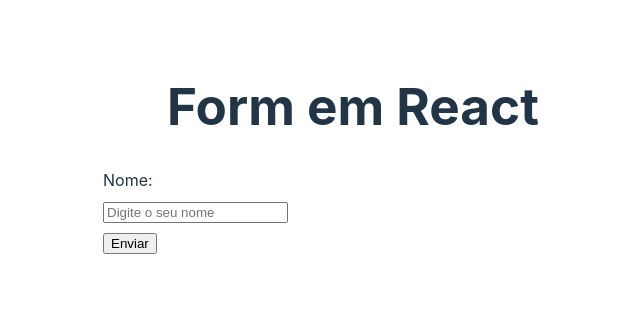
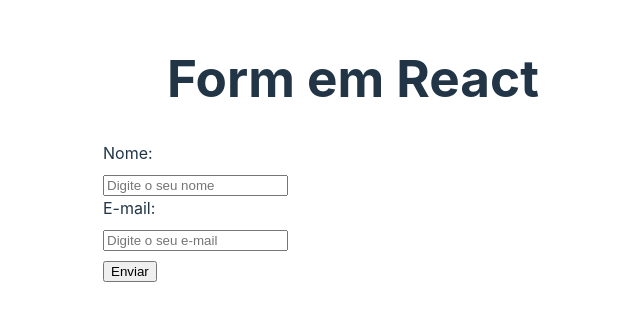
Before and after one commit to phelipeguimaraes/front-end, a React (Vite) app in the folder 3_React/5_FORM_REACT/form/: page / in a window 1280 px wide. Shown: the part 251-572 px from the top of the page, without its empty margins (287-927 px from the left). Built offline with nearby package versions, Linux system fonts and the light colour scheme.

Commit message:
Label envolvendo o input

```diff
--- a/3_React/5_FORM_REACT/form/src/components/MyForm.jsx
+++ b/3_React/5_FORM_REACT/form/src/components/MyForm.jsx
@@ -9,6 +9,12 @@ const MyForm = () => {
                 <label htmlFor="name">Nome:</label>
                 <input type="text" name="name" placeholder="Digite o seu nome" />
             </div>
+
+            {/* 2 - label envolvendo input */}
+            <label>
+                <span>E-mail:</span>
+                <input type="text" name="email" placeholder="Digite o seu e-mail" />
+            </label>
             <input type="submit" value="Enviar" />
         </form>
     </div>
```
